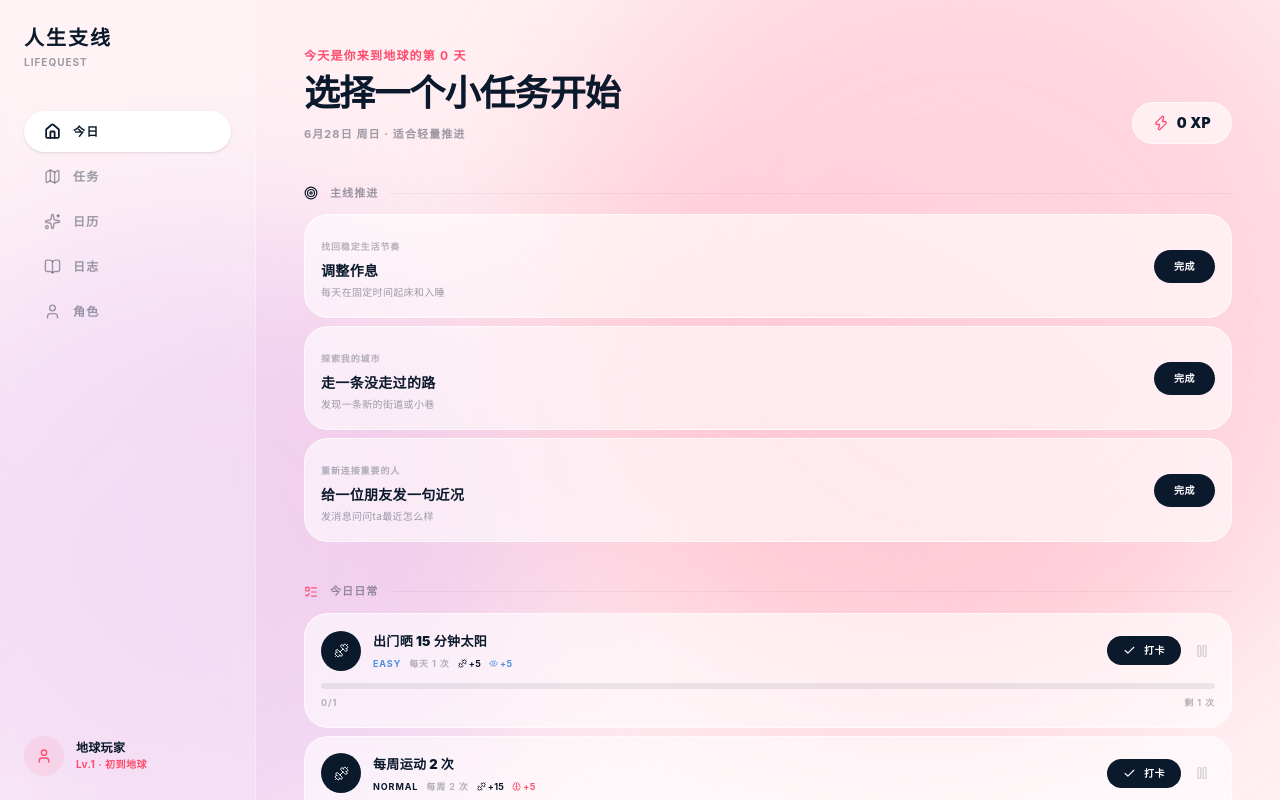
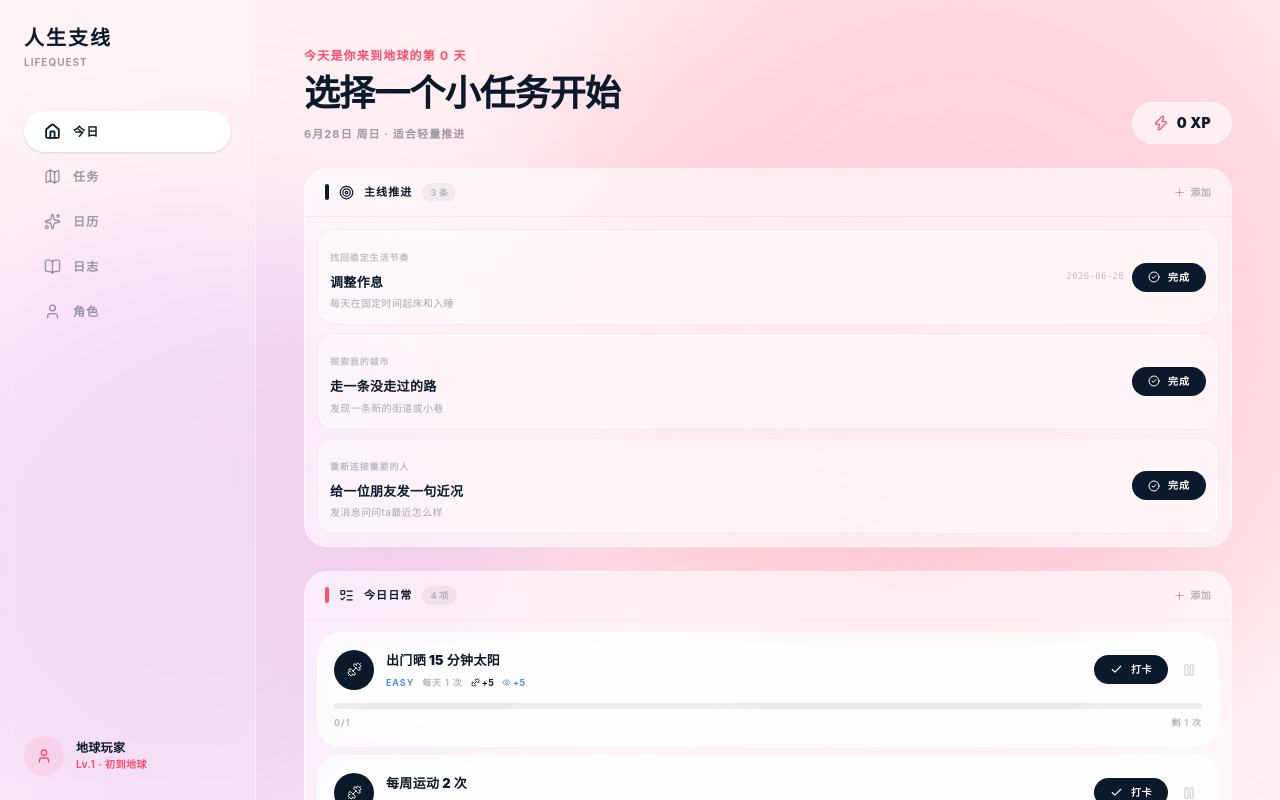
Before and after one commit to ziki0621/lifequest, a React (Vite) app: page / in a window 1280 px wide. Both pictures are taken after a click on the button "开始今天的生活冒险". Shown: the top 800 px of the page. Built offline with nearby package versions, Linux system fonts and the light colour scheme.

Commit message:
🎨 Today 页面改为面板框布局：每个任务类型一个整体容器，内部分子框展示

```diff
--- a/src/pages/TodayPage.tsx
+++ b/src/pages/TodayPage.tsx
@@ -2,7 +2,6 @@ import { useState, useCallback, useRef, useEffect } from "react";
 import { Zap, Plus, Target, CheckCircle2, ListTodo } from "lucide-react";
 import { useApp } from "../hooks/useApp";
 import DailyTaskCard from "../components/DailyTaskCard";
-import SideQuestCard from "../components/SideQuestCard";
 import CompleteTaskModal from "../components/CompleteTaskModal";
 import CreateDailyTaskModal from "../components/CreateDailyTaskModal";
 import CreateSideQuestModal from "../components/CreateSideQuestModal";
@@ -28,7 +27,6 @@ export default function TodayPage() {
     return () => document.removeEventListener("mousedown", handler);
   }, []);
 
-  // Get active main quest stages (first uncompleted of each active quest)
   const activeStages = state.mainQuests
     .filter((q) => q.status === "active")
     .map((q) => {
@@ -62,8 +60,10 @@ export default function TodayPage() {
   const earthDays = daysSince(state.player.startDate);
   const status = todayCompletedCount >= 3 ? "今天过得不错" : todayCompletedCount >= 1 ? "已经开始行动了" : "适合轻量推进";
 
+  const isEmpty = activeStages.length === 0 && todayDailyTasks.length === 0 && todaySideQuests.length === 0;
+
   return (
-    <div className="space-y-10 pb-24 animate-in">
+    <div className="space-y-6 pb-24 animate-in">
       {/* Hero */}
       <div className="pt-2 flex flex-col md:flex-row justify-between items-start md:items-end gap-4">
         <div>
@@ -79,72 +79,99 @@ export default function TodayPage() {
         </div>
       </div>
 
-      {/* 主线当前阶段 */}
-      {activeStages.length > 0 && (
-        <section>
-          <div className="flex items-center gap-3 mb-3">
-            <Target size={14} className="text-navy" />
-            <h3 className="text-[11px] font-bold text-navy/40 uppercase tracking-widest">主线推进</h3>
-            <div className="flex-1 h-px bg-navy/5" />
-          </div>
-          <div className="space-y-2 stagger-1">
-            {activeStages.map(({ quest, stage }) => (
-              <div key={stage.id} className="glass rounded-3xl p-4 transition-all hover:-translate-y-0.5">
-                <div className="flex items-center justify-between gap-3">
-                  <div className="flex-1 min-w-0">
-                    <span className="text-[9px] font-bold text-navy/30 uppercase tracking-widest">{quest.title}</span>
-                    <h4 className="text-[14px] font-black text-navy">{stage.title}</h4>
-                    {stage.description && <p className="text-[10px] text-navy/40 mt-0.5">{stage.description}</p>}
-                  </div>
-                  <button onClick={() => handleMainStageComplete(quest.id, stage.id)}
-                    className="btn btn-primary !py-2 !px-5 !text-[10px] flex-shrink-0">
-                    完成
-                  </button>
-                </div>
-              </div>
-            ))}
-          </div>
-        </section>
-      )}
-
-      {/* 日常任务 */}
-      {todayDailyTasks.length > 0 && (
-        <section>
-          <div className="flex items-center gap-3 mb-3">
-            <ListTodo size={14} className="text-coral" />
-            <h3 className="text-[11px] font-bold text-navy/40 uppercase tracking-widest">今日日常</h3>
-            <div className="flex-1 h-px bg-navy/5" />
-          </div>
-          <div className="space-y-2 stagger-1">
-            {todayDailyTasks.map((dt) => (
-              <DailyTaskCard key={dt.id} task={dt} onComplete={handleDailyComplete} onToggle={toggleDailyActive} />
-            ))}
-          </div>
-        </section>
-      )}
-
-      {/* 支线任务 */}
-      {todaySideQuests.length > 0 && (
-        <section>
-          <div className="flex items-center gap-3 mb-3">
-            <CheckCircle2 size={14} className="text-leaf" />
-            <h3 className="text-[11px] font-bold text-navy/40 uppercase tracking-widest">支线任务</h3>
-            <div className="flex-1 h-px bg-navy/5" />
-          </div>
-          <div className="space-y-2 stagger-1">
-            {todaySideQuests.slice(0, 5).map((sq) => (
-              <SideQuestCard key={sq.id} quest={sq} onComplete={handleSideComplete} />
-            ))}
-          </div>
-        </section>
-      )}
-
-      {/* Empty state */}
-      {activeStages.length === 0 && todayDailyTasks.length === 0 && todaySideQuests.length === 0 && (
+      {isEmpty ? (
         <div className="glass rounded-3xl p-10 text-center">
           <p className="text-navy/40 font-bold text-xs tracking-widest uppercase">今天还没有任务</p>
           <p className="text-navy/30 text-[11px] font-medium mt-1">可以为自己安排一个很小的生活行动。</p>
         </div>
+      ) : (
+        <>
+          {/* ── 主线面板 ── */}
+          <PanelShell
+            icon={<Target size={15} />}
+            title="主线推进"
+            accent="border-navy/10"
+            accentBar="bg-navy"
+            badge={`${activeStages.length} 条`}
+            onAdd={() => setCreateModal("main")}
+          >
+            {activeStages.length === 0 ? (
+              <PanelEmpty>暂无进行中的主线阶段。</PanelEmpty>
+            ) : (
+              activeStages.map(({ quest, stage }) => (
+                <SubFrame key={stage.id}>
+                  <div className="flex items-center justify-between gap-3">
+                    <div className="flex-1 min-w-0">
+                      <span className="text-[9px] font-bold text-navy/25 uppercase tracking-widest">{quest.title}</span>
+                      <h4 className="text-[13px] font-black text-navy mt-0.5">{stage.title}</h4>
+                      {stage.description && (
+                        <p className="text-[10px] text-navy/35 mt-0.5 line-clamp-1">{stage.description}</p>
+                      )}
+                    </div>
+                    <div className="flex items-center gap-2">
+                      {stage.anchorDate && (
+                        <span className="text-[9px] text-navy/25 font-mono">{stage.anchorDate}</span>
+                      )}
+                      <button onClick={() => handleMainStageComplete(quest.id, stage.id)}
+                        className="btn btn-primary !py-1.5 !px-4 !text-[10px] !tracking-widest flex-shrink-0">
+                        <CheckCircle2 size={12} /> 完成
+                      </button>
+                    </div>
+                  </div>
+                </SubFrame>
+              ))
+            )}
+          </PanelShell>
+
+          {/* ── 日常面板 ── */}
+          <PanelShell
+            icon={<ListTodo size={15} />}
+            title="今日日常"
+            accent="border-coral/15"
+            accentBar="bg-coral"
+            badge={`${todayDailyTasks.filter((dt) => dt.active).length} 项`}
+            onAdd={() => setCreateModal("daily")}
+          >
+            {todayDailyTasks.length === 0 ? (
+              <PanelEmpty>今天没有需要打卡的日常。</PanelEmpty>
+            ) : (
+              todayDailyTasks.map((dt) => (
+                <DailyTaskCard key={dt.id} task={dt} onComplete={handleDailyComplete} onToggle={toggleDailyActive} />
+              ))
+            )}
+          </PanelShell>
+
+          {/* ── 支线面板 ── */}
+          <PanelShell
+            icon={<CheckCircle2 size={15} />}
+            title="支线任务"
+            accent="border-leaf/15"
+            accentBar="bg-leaf"
+            badge={`${todaySideQuests.length} 项`}
+            onAdd={() => setCreateModal("side")}
+          >
+            {todaySideQuests.length === 0 ? (
+              <PanelEmpty>暂无待完成的支线任务。</PanelEmpty>
+            ) : (
+              todaySideQuests.slice(0, 6).map((sq) => (
+                <SubFrame key={sq.id}>
+                  <div className="flex items-center justify-between gap-3">
+                    <div className="flex-1 min-w-0">
+                      <h4 className="text-[13px] font-black text-navy">{sq.title}</h4>
+                      {sq.description && (
+                        <p className="text-[10px] text-navy/35 mt-0.5 line-clamp-1">{sq.description}</p>
+                      )}
+                    </div>
+                    <button onClick={() => handleSideComplete(sq.id)}
+                      className="btn btn-primary !py-1.5 !px-4 !text-[10px] !tracking-widest flex-shrink-0">
+                      <CheckCircle2 size={12} /> 完成
+                    </button>
+                  </div>
+                </SubFrame>
+              ))
+            )}
+          </PanelShell>
+        </>
       )}
 
       {/* FAB */}
@@ -180,3 +207,50 @@ export default function TodayPage() {
     </div>
   );
 }
+
+// ── Panel layout primitives ──
+
+function PanelShell({
+  icon, title, accent, accentBar, badge, onAdd, children,
+}: {
+  icon: React.ReactNode; title: string; accent: string; accentBar: string;
+  badge: string; onAdd: () => void; children: React.ReactNode;
+}) {
+  return (
+    <section className={`glass rounded-3xl border ${accent} overflow-hidden`}>
+      {/* Header */}
+      <div className="flex items-center justify-between px-5 py-3.5 border-b border-navy/5">
+        <div className="flex items-center gap-2.5">
+          <div className={`w-1 h-4 rounded-full ${accentBar}`} />
+          {icon}
+          <h3 className="text-[11px] font-black text-navy uppercase tracking-widest">{title}</h3>
+          <span className="text-[9px] font-bold text-navy/25 bg-navy/5 px-2 py-0.5 rounded-full">{badge}</span>
+        </div>
+        <button onClick={onAdd}
+          className="flex items-center gap-1 text-[10px] font-bold text-navy/30 hover:text-navy transition-colors">
+          <Plus size={13} /> 添加
+        </button>
+      </div>
+      {/* Body */}
+      <div className="p-3 space-y-2">
+        {children}
+      </div>
+    </section>
+  );
+}
+
+function SubFrame({ children }: { children: React.ReactNode }) {
+  return (
+    <div className="bg-white/40 rounded-2xl border border-navy/5 p-3 transition-all duration-200 hover:border-navy/10 hover:bg-white/60">
+      {children}
+    </div>
+  );
+}
+
+function PanelEmpty({ children }: { children: React.ReactNode }) {
+  return (
+    <div className="text-center py-6">
+      <p className="text-[10px] font-medium text-navy/25">{children}</p>
+    </div>
+  );
+}
```
